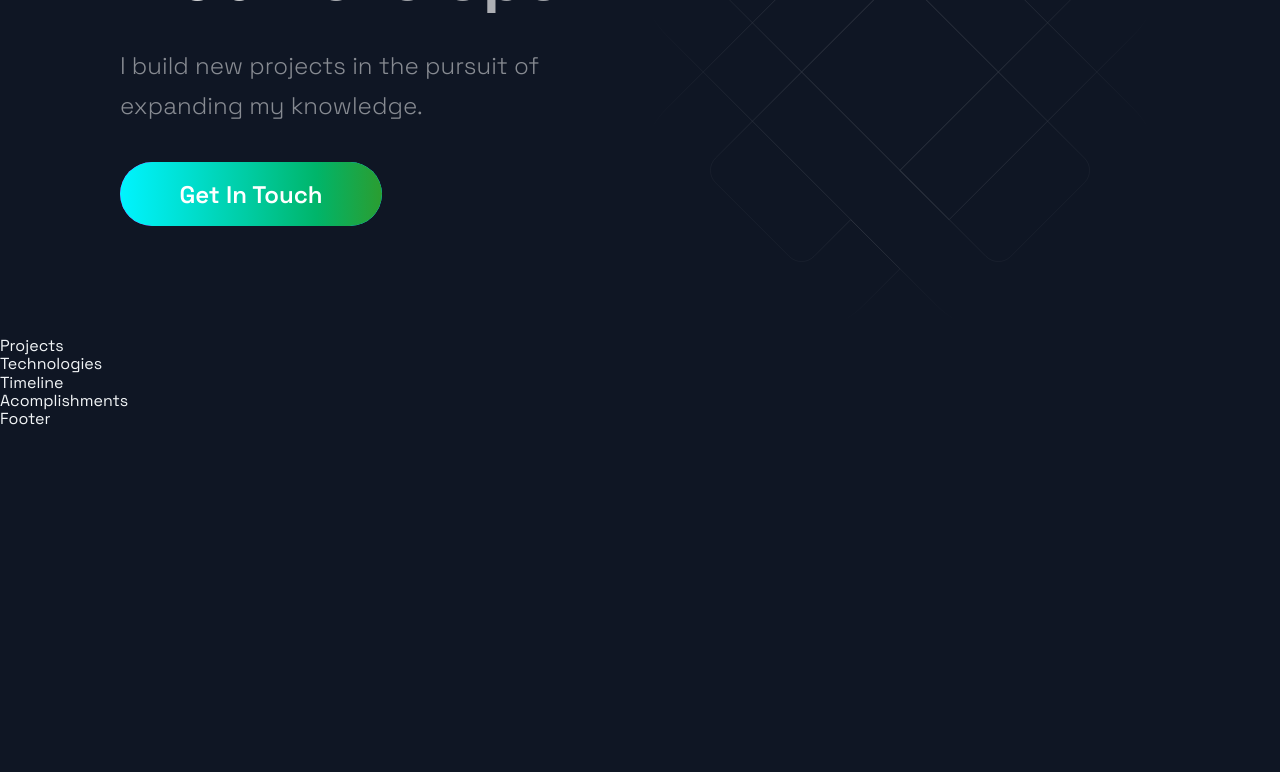
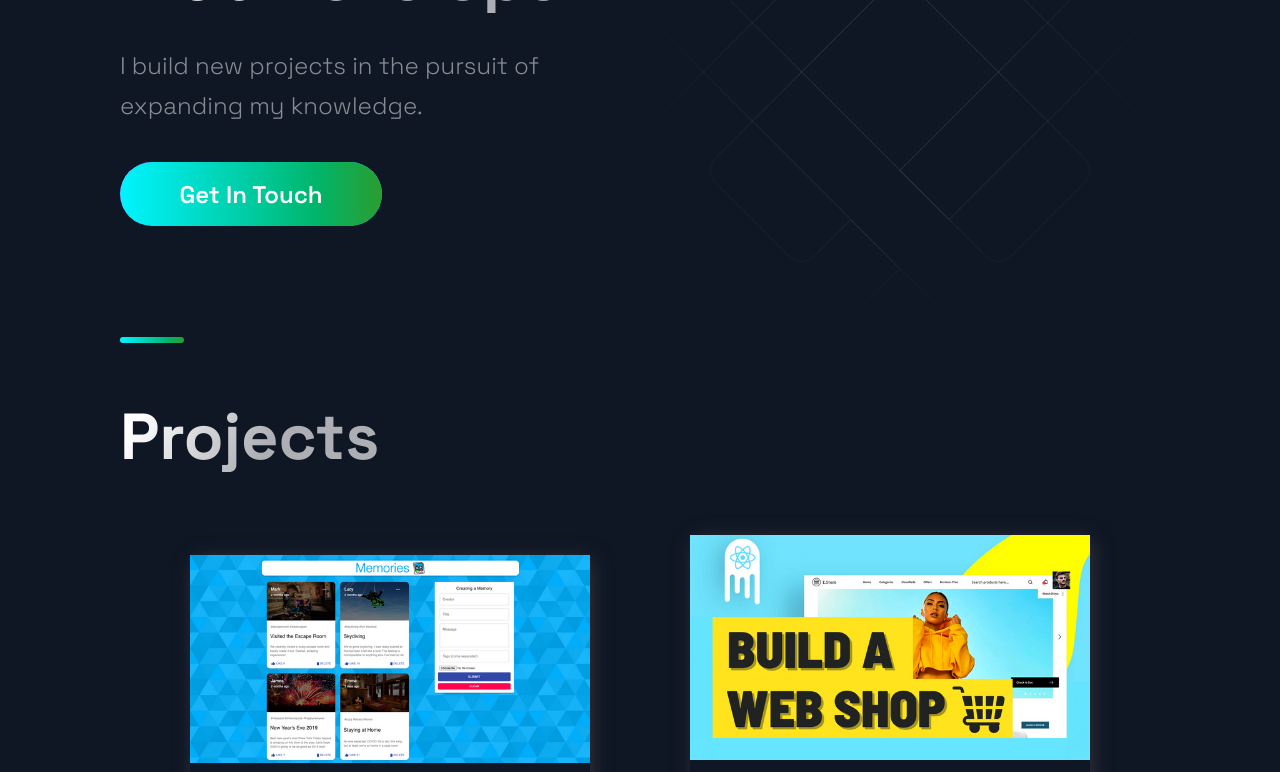
Before and after one commit to Vent2/portfolio_2, a Next.js app: page / in a window 1280 px wide. Shown: the part 300-1072 px from the top of the page. Before the commit the page ends 800 px from the top, so only its background shows below. Built offline with nearby package versions, Linux system fonts and the light colour scheme.

Commit message:
Project section setup

```diff
--- a/src/components/Projects/Projects.js
+++ b/src/components/Projects/Projects.js
@@ -2,12 +2,40 @@
 
 import { BlogCard, CardInfo, ExternalLinks, GridContainer, HeaderThree, Hr, Tag, TagList, TitleContent, UtilityList, Img } from './ProjectsStyles';
 import { Section, SectionDivider, SectionTitle } from '../../styles/GlobalComponents';
-import { projects } from '../../constants/constants';
+import { projects } from '../../constants/constants'; // edit Pojects
+
 
 const Projects = () => (
-  <div>
-    Projects
-  </div>
+  <Section nopadding id='projects'>
+    <SectionDivider />
+    <SectionTitle main>Projects</SectionTitle>
+    <GridContainer>
+      {projects.map(({ id,image, title, description, tags, source, visit}) => (
+       <BlogCard key={id}>
+          <Img src={image}/>
+          <TitleContent>
+            <HeaderThree title>
+              {title}
+            </HeaderThree>
+            <Hr/>
+          </TitleContent>
+          <CardInfo>{description}</CardInfo>
+          <div>
+            <TitleContent>Stack</TitleContent>
+            <TagList>
+              {tags.map((tag, i) => (
+                <Tag key={i}>{tag}</Tag>
+              ))}
+            </TagList>
+          </div>
+          <UtilityList>
+            <ExternalLinks href={visit}>Code</ExternalLinks>
+            <ExternalLinks href={visit}>Source</ExternalLinks>
+          </UtilityList>
+       </BlogCard>
+      ))}
+    </GridContainer>
+  </Section>
 );
 
 export default Projects;
--- a/src/styles/GlobalComponents/index.js
+++ b/src/styles/GlobalComponents/index.js
@@ -85,7 +85,7 @@
   background-color: #fff;
   background: ${(props) => props.colorAlt ?
     'linear-gradient(270deg, #F46737 0%, #945DD6 100%)' :
-    'linear-gradient(270deg, #13ADC7 0%, #945DD6 100%)'};
+    'linear-gradient(to right, #00f4ff, #00e0d2, #00cba0, #00b56a, #2b9d30)'};
 
     margin: ${(props) => props.divider ? "4rem 0" : "" };
 
```
Also changed, not shown: src/components/ContactUs.js (deleted).
